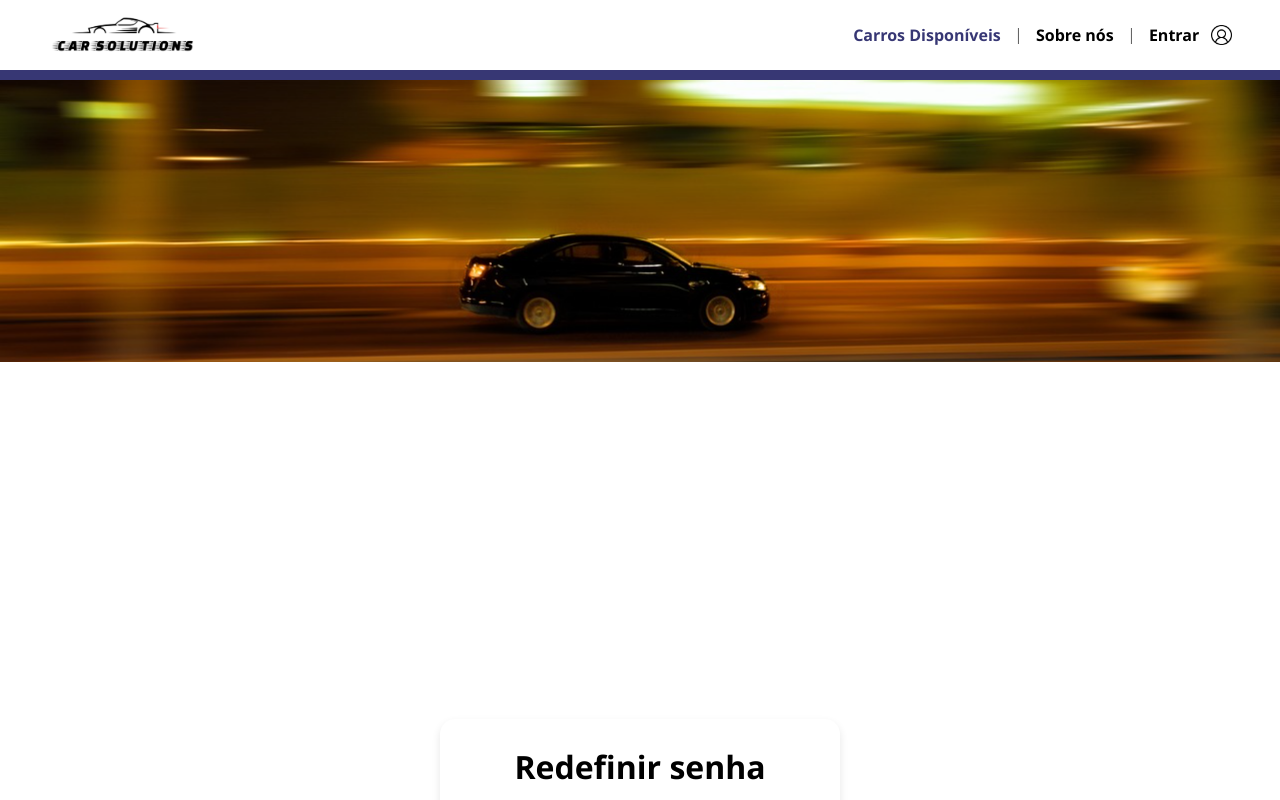
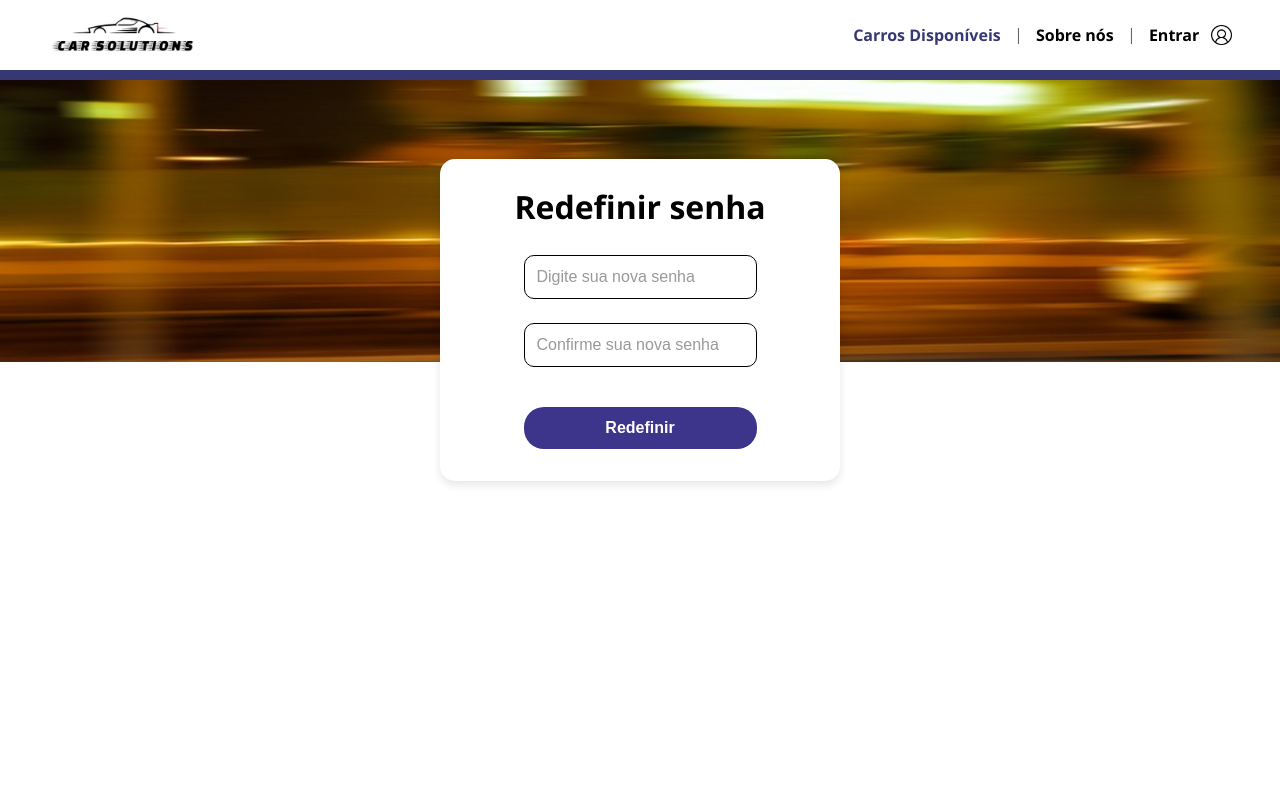
Before and after one commit to zorrzi/front-end-carsolutions, a React (Vite) app in the folder notes-frontend/: page /redefinirSenha/1/1 in a window 1280 px wide. Shown: the top 800 px of the page. Built offline with nearby package versions, Linux system fonts and the light colour scheme; a web font is replaced by a local one.

Commit message:
arrumando formulario de redefinir senha

```diff
--- a/notes-frontend/src/components/FormularioRedefinirSenha/index.css
+++ b/notes-frontend/src/components/FormularioRedefinirSenha/index.css
@@ -1,6 +1,6 @@
 .login-container-redefinir{
     position: absolute; /* Faz o formulário ficar sobre a imagem */
-    top: 110%; /* Move o formulário para o meio verticalmente */
+    top: 40%; /* Move o formulário para o meio verticalmente */
     left: 50%;
     transform: translate(-50%, -50%); /* Centraliza horizontalmente e verticalmente */
     background-color: #ffffff;
```
